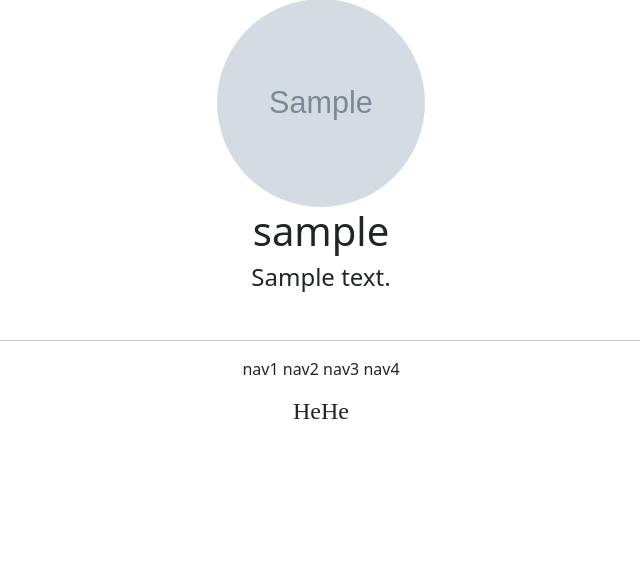
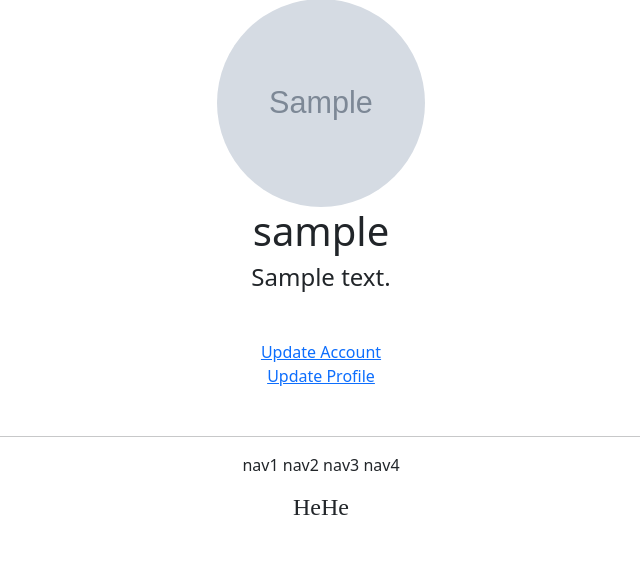
Before and after one commit to 100100001001/drf_1, a Django app: page /accounts/detail/1 in a window 1280 px wide. Shown: the part 234-804 px from the top of the page, without its empty margins (319-959 px from the left). Run offline with Django 4.2, Linux system fonts and the light colour scheme; the first user in the database is signed in; tables that the repository leaves empty hold one stand-in row (Sample ...); some libraries are stand-ins or nearby versions; some web fonts are replaced.

Commit message:
Account detail template / link update

```diff
--- a/accountapp/templates/accountapp/detail.html
+++ b/accountapp/templates/accountapp/detail.html
@@ -7,7 +7,10 @@
     <!--  Profile 들어가는 부분  -->
     <div class="my-5">
 
-      {% if target_user.profile.image %}
+      {% if target_user.profile.thumb %}
+      <img style="width: 13rem; height: 13rem; border-radius: 20rem; object-fit: cover;"
+           src="{{ target_user.profile.thumb.url }}" alt="">
+      {% elif target_user.profile.image %}
       <img style="width: 13rem; height: 13rem; border-radius: 20rem; object-fit: cover;"
            src="{{ target_user.profile.image.url }}" alt="">
       {% endif %}
@@ -17,6 +20,22 @@
 
     </div>
 
+    <!--  만약 페이지가 본인 페이지라면 개인정보 수정 및 프로필 수정 페이지 시각화  -->
+    {% if user == target_user %}
+    <div class="my-5">
+      <div>
+        <a href="{% url 'accountapp:update' pk=target_user.pk %}">
+          Update Account
+        </a>
+      </div>
+      <div>
+        <a href="{% url 'profileapp:update' pk=target_user.profile.pk %}">
+          Update Profile
+        </a>
+      </div>
+    </div>
+    {% endif %}
+
     <!--  본인 작성한 게시글 리스트 들어갈 부분 -->
     <div></div>
 
--- a/drf_1/urls.py
+++ b/drf_1/urls.py
@@ -1,4 +1,4 @@
-"""drf_1 URL Configuration
+"""gis_drf_1 URL Configuration
 
 The `urlpatterns` list routes URLs to views. For more information please see:
     https://docs.djangoproject.com/en/4.0/topics/http/urls/
@@ -19,7 +19,10 @@ from django.contrib import admin
 from django.urls import path, include
 
 urlpatterns = [
+
     path('admin/', admin.site.urls),
+
     path('accounts/', include('accountapp.urls')),
     path('profiles/', include('profileapp.urls')),
+
 ] + static(settings.MEDIA_URL, document_root=settings.MEDIA_ROOT)
--- a/profileapp/models.py
+++ b/profileapp/models.py
@@ -38,9 +38,14 @@ class Profile(models.Model):
             # 이미지 프로세싱 결과물을 임시저장해놓을 메모리를 할당
             output = BytesIO()
 
+            # 이미지 사이즈를 확인하고 비율 계산
+            width, height = img.size
+            ratio = height / width
+            pixel = 250
+
             # 원하는 이미지 사이즈로 이미지를 변헝
             img = img.convert('RGB')
-            img = img.resize((200, 200), Image.ANTIALIAS)
+            img.thumbnail(pixel, round(pixel * ratio))
 
             # 이미지를 이전에 만든 메모리 공간에 저장
             img.save(output, format='JPEG', quality=95)
```
